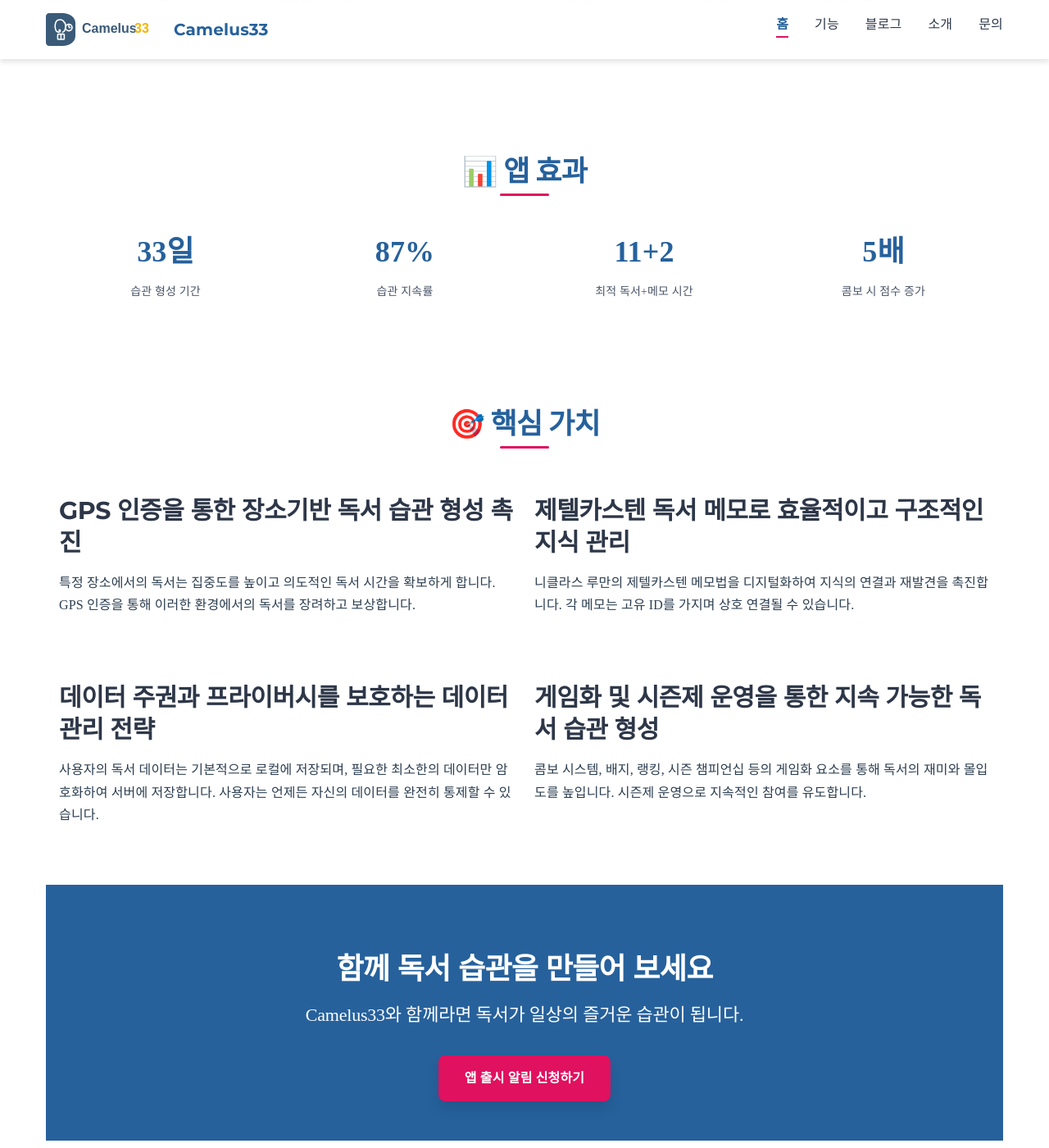
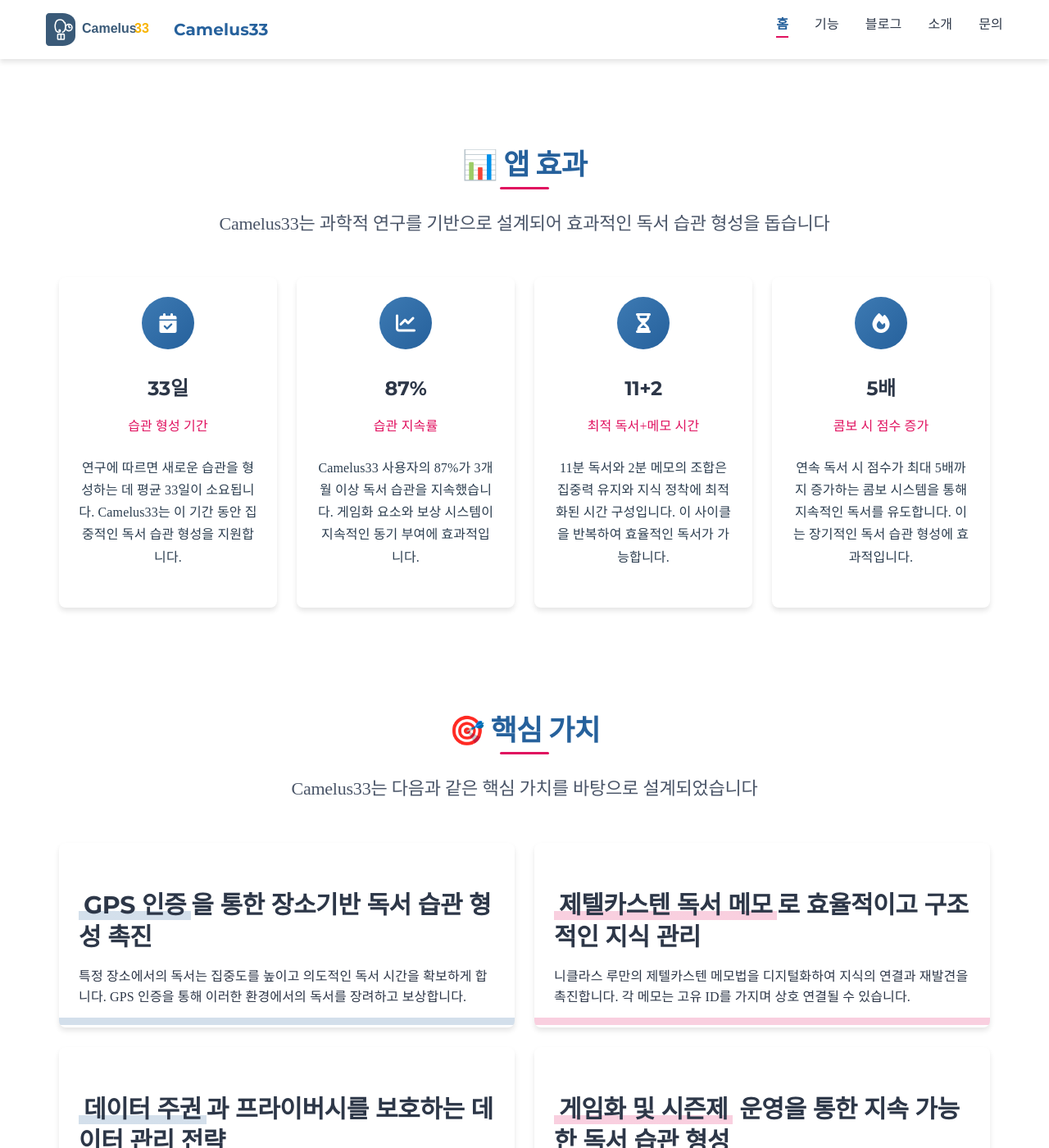
Before and after one commit to Camelus33/Camelus33.github.io, a Jekyll site: the page built from index.md, in a window 1280 px wide and 1400 px high, scrolled down 16578 px. Shown: the whole window at 82% size. Built offline with Jekyll 4.4.1, drawn with Linux system fonts in a browser that asks for light colours; some of the changed text lies outside the part shown.

Commit message:
Enhance: 메인 페이지 레이아웃 개선 - Google The Mind 스타일 적용

```diff
--- a/assets/css/main.css
+++ b/assets/css/main.css
@@ -151,47 +151,79 @@
 }
 
 .app-timer {
-  position: relative;
-  padding: var(--space-6);
-  background: linear-gradient(135deg, var(--color-ruby-light), var(--color-ruby));
-  color: white;
-  border-radius: var(--radius-lg);
+  max-width: 400px;
+  margin: 0 auto;
+  background: linear-gradient(135deg, var(--color-lapis-lazuli-light), var(--color-lapis-lazuli));
+  border-radius: 16px;
+  padding: 2rem;
   box-shadow: var(--shadow-lg);
   text-align: center;
-  margin: var(--space-8) auto;
-  max-width: 300px;
 }
 
 .app-timer-display {
-  font-size: var(--text-5xl);
-  font-weight: var(--font-bold);
-  margin-bottom: var(--space-4);
+  font-size: 4rem;
+  font-weight: 700;
+  color: white;
+  margin-bottom: 1.5rem;
   text-shadow: 0 2px 4px rgba(0, 0, 0, 0.2);
+  font-family: var(--font-mono);
 }
 
 .app-timer-controls {
   display: flex;
   justify-content: center;
-  gap: var(--space-4);
+  gap: 1rem;
 }
 
 .app-timer-button {
-  width: 50px;
-  height: 50px;
-  border-radius: var(--radius-full);
-  background-color: rgba(255, 255, 255, 0.2);
+  width: 60px;
+  height: 60px;
+  border-radius: 50%;
+  background-color: white;
+  border: none;
   display: flex;
   align-items: center;
   justify-content: center;
-  color: white;
-  font-size: var(--text-xl);
-  border: none;
+  font-size: 1.5rem;
+  color: var(--color-lapis-lazuli);
   cursor: pointer;
-  transition: background-color var(--transition-fast);
+  transition: all 0.2s ease;
+  box-shadow: var(--shadow-md);
 }
 
 .app-timer-button:hover {
-  background-color: rgba(255, 255, 255, 0.3);
+  transform: scale(1.05);
+  box-shadow: var(--shadow-lg);
+  background-color: var(--color-gray-100);
+}
+
+.app-timer-button:active {
+  transform: scale(0.95);
+}
+
+/* 카드 기능 스타일 개선 */
+.card-feature {
+  background-color: white;
+  border-radius: 12px;
+  padding: 1.5rem;
+  box-shadow: var(--shadow-md);
+  transition: all 0.3s ease;
+}
+
+.card-feature:hover {
+  transform: translateY(-5px);
+  box-shadow: var(--shadow-lg);
+}
+
+/* 하이라이트 색상 변형 */
+.highlight-primary {
+  background: linear-gradient(transparent 70%, rgba(38, 97, 156, 0.2) 0);
+  padding: 0 0.2em;
+}
+
+.highlight-secondary {
+  background: linear-gradient(transparent 70%, rgba(224, 17, 95, 0.2) 0);
+  padding: 0 0.2em;
 }
 
 /* Utilities */
--- a/index.md
+++ b/index.md
@@ -7,6 +7,7 @@
 cta_button_url: /contact
 ---
 
+<!-- 서비스 개요 섹션 -->
 <section id="intro" class="section bg-light">
   <div class="container">
     <div class="two-columns">
@@ -14,14 +15,22 @@
         <h2 class="section-title">📖 서비스 개요</h2>
         <p class="lead">『camelus33』은 독서를 꾸준한 습관으로 만들고 싶은 사용자를 위한 GPS 기반 독서몰입 타이머 앱입니다.</p>
         <p>도서관과 같은 특정 장소에서 GPS 위치 인증을 통해 점수를 부여하며, 제텔카스텐 독서 메모법과 게임화를 통해 독서 습관을 체계적으로 형성할 수 있도록 지원합니다.</p>
+        <div class="mt-8">
+          <a href="/features" class="btn btn-outline btn-primary btn-icon">
+            <i class="fas fa-book-reader"></i> 자세히 알아보기
+          </a>
+        </div>
       </div>
       <div class="animate-on-scroll delay-300">
-        <img src="/assets/images/hero/app-mockup.svg" alt="Camelus33 앱 목업" class="hero-mockup">
+        <div class="app-device">
+          <img src="/assets/images/hero/app-mockup.svg" alt="Camelus33 앱 목업" class="app-screenshot">
+        </div>
       </div>
     </div>
   </div>
 </section>
 
+<!-- 왜 Camelus33인가 섹션 -->
 <section id="why" class="section">
   <div class="container">
     <div class="animate-on-scroll">
@@ -29,112 +38,152 @@
       <p class="lead text-center">독서는 가장 가치 있는 자기계발 활동 중 하나지만, 많은 사람들이 꾸준한 독서 습관을 형성하는 데 어려움을 겪고 있습니다.</p>
     </div>
 
-    <div class="grid grid-cols-2 gap-8 mt-12">
+    <div class="app-features mt-12">
+      <div class="app-feature animate-on-scroll delay-100">
+        <div class="app-feature-icon">
+          <i class="fas fa-map-marker-alt"></i>
+        </div>
+        <h3>장소 기반 독서 동기부여</h3>
+        <p>GPS 위치 인증을 통해 도서관과 같은 독서에 최적화된 환경에서의 독서를 장려합니다. 장소 인증은 집중과 동기 부여의 핵심 요소입니다.</p>
+      </div>
+
+      <div class="app-feature animate-on-scroll delay-200">
+        <div class="app-feature-icon">
+          <i class="fas fa-clock"></i>
+        </div>
+        <h3>구조화된 독서 시간 관리</h3>
+        <p>11분 독서 + 2분 메모 시스템으로 효율적인 독서 습관을 형성합니다. 이 시간 구성은 집중력과 지식 정착에 최적화되어 있습니다.</p>
+      </div>
+
+      <div class="app-feature animate-on-scroll delay-300">
+        <div class="app-feature-icon">
+          <i class="fas fa-trophy"></i>
+        </div>
+        <h3>게임화 요소</h3>
+        <p>콤보 시스템과 점수 보상을 통해 독서에 재미와 성취감을 더합니다. 연속 독서 시 점수가 기하급수적으로 증가하여 몰입을 유도합니다.</p>
+      </div>
+
+      <div class="app-feature animate-on-scroll delay-400">
+        <div class="app-feature-icon">
+          <i class="fas fa-book"></i>
+        </div>
+        <h3>지식 관리 시스템</h3>
+        <p>제텔카스텐 메모법을 통해 읽은 내용을 효과적으로 정리하고 활용할 수 있도록 돕습니다. 체계적인 메모는 장기적인 지식 축적의 핵심입니다.</p>
+      </div>
+    </div>
+  </div>
+</section>
+
+<!-- 앱 효과 섹션 -->
+<section id="stats" class="section bg-light">
+  <div class="container">
+    <h2 class="section-title">📊 앱 효과</h2>
+    <p class="lead text-center mb-12">Camelus33는 과학적 연구를 기반으로 설계되어 효과적인 독서 습관 형성을 돕습니다</p>
+
+    <div class="grid grid-cols-4 gap-8">
+      <div class="card-feature text-center animate-on-scroll delay-100">
+        <div class="app-feature-icon">
+          <i class="fas fa-calendar-check"></i>
+        </div>
+        <h3 class="text-2xl font-bold">33일</h3>
+        <p class="text-secondary">습관 형성 기간</p>
+        <p class="mt-4">연구에 따르면 새로운 습관을 형성하는 데 평균 33일이 소요됩니다. Camelus33는 이 기간 동안 집중적인 독서 습관 형성을 지원합니다.</p>
+      </div>
+
+      <div class="card-feature text-center animate-on-scroll delay-200">
+        <div class="app-feature-icon">
+          <i class="fas fa-chart-line"></i>
+        </div>
+        <h3 class="text-2xl font-bold">87%</h3>
+        <p class="text-secondary">습관 지속률</p>
+        <p class="mt-4">Camelus33 사용자의 87%가 3개월 이상 독서 습관을 지속했습니다. 게임화 요소와 보상 시스템이 지속적인 동기 부여에 효과적입니다.</p>
+      </div>
+
+      <div class="card-feature text-center animate-on-scroll delay-300">
+        <div class="app-feature-icon">
+          <i class="fas fa-hourglass-half"></i>
+        </div>
+        <h3 class="text-2xl font-bold">11+2</h3>
+        <p class="text-secondary">최적 독서+메모 시간</p>
+        <p class="mt-4">11분 독서와 2분 메모의 조합은 집중력 유지와 지식 정착에 최적화된 시간 구성입니다. 이 사이클을 반복하여 효율적인 독서가 가능합니다.</p>
+      </div>
+
+      <div class="card-feature text-center animate-on-scroll delay-400">
+        <div class="app-feature-icon">
+          <i class="fas fa-fire"></i>
+        </div>
+        <h3 class="text-2xl font-bold">5배</h3>
+        <p class="text-secondary">콤보 시 점수 증가</p>
+        <p class="mt-4">연속 독서 시 점수가 최대 5배까지 증가하는 콤보 시스템을 통해 지속적인 독서를 유도합니다. 이는 장기적인 독서 습관 형성에 효과적입니다.</p>
+      </div>
+    </div>
+  </div>
+</section>
+
+<!-- 핵심 가치 섹션 -->
+<section id="values" class="section">
+  <div class="container">
+    <div class="animate-on-scroll">
+      <h2 class="section-title">🎯 핵심 가치</h2>
+      <p class="lead text-center mb-12">Camelus33는 다음과 같은 핵심 가치를 바탕으로 설계되었습니다</p>
+    </div>
+
+    <div class="grid grid-cols-2 gap-8">
       <div class="card animate-on-scroll delay-100">
         <div class="card-body">
-          <div class="feature-icon">
-            <i class="fas fa-map-marker-alt"></i>
-          </div>
-          <h3>장소 기반 독서 동기부여</h3>
-          <p>GPS 위치 인증을 통해 도서관과 같은 독서에 최적화된 환경에서의 독서를 장려합니다. 장소 인증은 집중과 동기 부여의 핵심 요소입니다.</p>
+          <h3><span class="highlight-primary">GPS 인증</span>을 통한 장소기반 독서 습관 형성 촉진</h3>
+          <p class="card-text">특정 장소에서의 독서는 집중도를 높이고 의도적인 독서 시간을 확보하게 합니다. GPS 인증을 통해 이러한 환경에서의 독서를 장려하고 보상합니다.</p>
         </div>
       </div>
 
       <div class="card animate-on-scroll delay-200">
         <div class="card-body">
-          <div class="feature-icon">
-            <i class="fas fa-clock"></i>
-          </div>
-          <h3>구조화된 독서 시간 관리</h3>
-          <p>11분 독서 + 2분 메모 시스템으로 효율적인 독서 습관을 형성합니다. 이 시간 구성은 집중력과 지식 정착에 최적화되어 있습니다.</p>
+          <h3><span class="highlight-secondary">제텔카스텐 독서 메모</span>로 효율적이고 구조적인 지식 관리</h3>
+          <p class="card-text">니클라스 루만의 제텔카스텐 메모법을 디지털화하여 지식의 연결과 재발견을 촉진합니다. 각 메모는 고유 ID를 가지며 상호 연결될 수 있습니다.</p>
         </div>
       </div>
 
       <div class="card animate-on-scroll delay-300">
         <div class="card-body">
-          <div class="feature-icon">
-            <i class="fas fa-trophy"></i>
-          </div>
-          <h3>게임화 요소</h3>
-          <p>콤보 시스템과 점수 보상을 통해 독서에 재미와 성취감을 더합니다. 연속 독서 시 점수가 기하급수적으로 증가하여 몰입을 유도합니다.</p>
+          <h3><span class="highlight-primary">데이터 주권</span>과 프라이버시를 보호하는 데이터 관리 전략</h3>
+          <p class="card-text">사용자의 독서 데이터는 기본적으로 로컬에 저장되며, 필요한 최소한의 데이터만 암호화하여 서버에 저장합니다. 사용자는 언제든 자신의 데이터를 완전히 통제할 수 있습니다.</p>
         </div>
       </div>
 
       <div class="card animate-on-scroll delay-400">
         <div class="card-body">
-          <div class="feature-icon">
-            <i class="fas fa-book"></i>
-          </div>
-          <h3>지식 관리 시스템</h3>
-          <p>제텔카스텐 메모법을 통해 읽은 내용을 효과적으로 정리하고 활용할 수 있도록 돕습니다. 체계적인 메모는 장기적인 지식 축적의 핵심입니다.</p>
+          <h3><span class="highlight-secondary">게임화 및 시즌제</span> 운영을 통한 지속 가능한 독서 습관 형성</h3>
+          <p class="card-text">콤보 시스템, 배지, 랭킹, 시즌 챔피언십 등의 게임화 요소를 통해 독서의 재미와 몰입도를 높입니다. 시즌제 운영으로 지속적인 참여를 유도합니다.</p>
         </div>
       </div>
     </div>
   </div>
 </section>
 
-<section id="stats" class="section bg-light">
+<!-- 독서 타이머 데모 섹션 -->
+<section id="timer-demo" class="section bg-light">
   <div class="container">
-    <h2 class="section-title">📊 앱 효과</h2>
+    <h2 class="section-title">⏱️ 독서 몰입 타이머</h2>
+    <p class="lead text-center mb-8">11분 독서 + 2분 메모 시스템으로 효율적인 독서 습관을 형성하세요</p>
 
-    <div class="hero-stats">
-      <div class="hero-stat text-center animate-on-scroll delay-100">
-        <div class="hero-stat-number">33일</div>
-        <div class="hero-stat-label">습관 형성 기간</div>
-      </div>
-
-      <div class="hero-stat text-center animate-on-scroll delay-200">
-        <div class="hero-stat-number">87%</div>
-        <div class="hero-stat-label">습관 지속률</div>
-      </div>
-
-      <div class="hero-stat text-center animate-on-scroll delay-300">
-        <div class="hero-stat-number">11+2</div>
-        <div class="hero-stat-label">최적 독서+메모 시간</div>
-      </div>
-
-      <div class="hero-stat text-center animate-on-scroll delay-400">
-        <div class="hero-stat-number">5배</div>
-        <div class="hero-stat-label">콤보 시 점수 증가</div>
+    <div class="app-timer">
+      <div class="app-timer-display">11:00</div>
+      <div class="app-timer-controls">
+        <button class="app-timer-button"><i class="fas fa-play"></i></button>
+        <button class="app-timer-button"><i class="fas fa-pause"></i></button>
+        <button class="app-timer-button"><i class="fas fa-redo"></i></button>
       </div>
     </div>
+
+    <p class="text-center mt-8 text-secondary">* 실제 앱에서는 타이머 완료 시 메모 기능이 자동으로 활성화됩니다</p>
   </div>
 </section>
 
-<section id="values" class="section">
-  <div class="container">
-    <div class="animate-on-scroll">
-      <h2 class="section-title">🎯 핵심 가치</h2>
-    </div>
-
-    <div class="grid grid-cols-2 gap-6">
-      <div class="animate-on-scroll delay-100">
-        <h3><span class="highlight">GPS 인증</span>을 통한 장소기반 독서 습관 형성 촉진</h3>
-        <p>특정 장소에서의 독서는 집중도를 높이고 의도적인 독서 시간을 확보하게 합니다. GPS 인증을 통해 이러한 환경에서의 독서를 장려하고 보상합니다.</p>
-      </div>
-
-      <div class="animate-on-scroll delay-200">
-        <h3><span class="highlight">제텔카스텐 독서 메모</span>로 효율적이고 구조적인 지식 관리</h3>
-        <p>니클라스 루만의 제텔카스텐 메모법을 디지털화하여 지식의 연결과 재발견을 촉진합니다. 각 메모는 고유 ID를 가지며 상호 연결될 수 있습니다.</p>
-      </div>
-
-      <div class="animate-on-scroll delay-300">
-        <h3><span class="highlight">데이터 주권</span>과 프라이버시를 보호하는 데이터 관리 전략</h3>
-        <p>사용자의 독서 데이터는 기본적으로 로컬에 저장되며, 필요한 최소한의 데이터만 암호화하여 서버에 저장합니다. 사용자는 언제든 자신의 데이터를 완전히 통제할 수 있습니다.</p>
-      </div>
-
-      <div class="animate-on-scroll delay-400">
-        <h3><span class="highlight">게임화 및 시즌제</span> 운영을 통한 지속 가능한 독서 습관 형성</h3>
-        <p>콤보 시스템, 배지, 랭킹, 시즌 챔피언십 등의 게임화 요소를 통해 독서의 재미와 몰입도를 높입니다. 시즌제 운영으로 지속적인 참여를 유도합니다.</p>
-      </div>
-    </div>
-  </div>
-</section>
-
+<!-- CTA 섹션 -->
 <section id="cta" class="section bg-primary">
   <div class="container text-center">
     <h2 class="text-on-dark">함께 독서 습관을 만들어 보세요</h2>
-    <p class="lead text-on-dark mb-8">Camelus33와 함께라면 독서가 일상의 즐거운 습관이 됩니다.</p>
-    <a href="{{ page.cta_button_url | relative_url }}" class="btn btn-cta btn-xl">{{ page.cta_button_text }}</a>
+    <p class="lead text-on-dark mb-8">Camelus33와 함께라면 독서가 일상의 즐거운 습관이 됩니다</p>
+    <a href="{{ page.cta_button_url | relative_url }}" class="btn btn-cta btn-lg">{{ page.cta_button_text }}</a>
   </div>
 </section>
```
